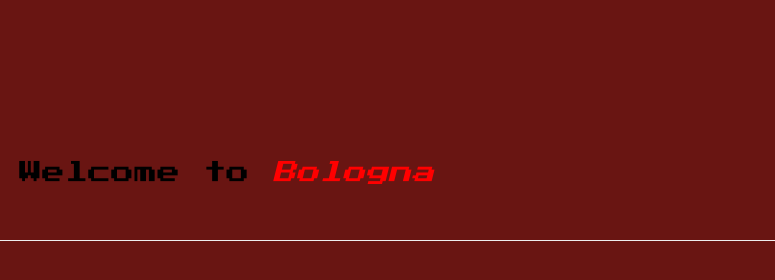
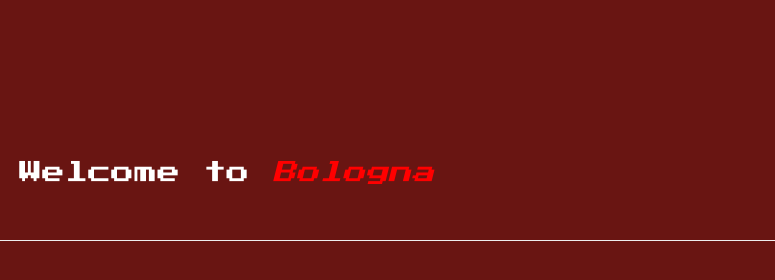
Before and after one commit to par7133/40100bo, a plain HTML site: page index.html in a window 1280 px wide. Shown: the top 280 px of the page, 505-1280 px from the left. Drawn offline with Linux system fonts and the light colour scheme; a script that the page names is missing.

Commit message:
Add files via upload

```diff
--- a/index.html
+++ b/index.html
@@ -141,7 +141,7 @@
     height: 170px;
     padding-top: 15px;
     margin-bottom: 50px;
-    color:black;
+    color:#FFFFFF;
  }
   hr {
     position: relative;
```
